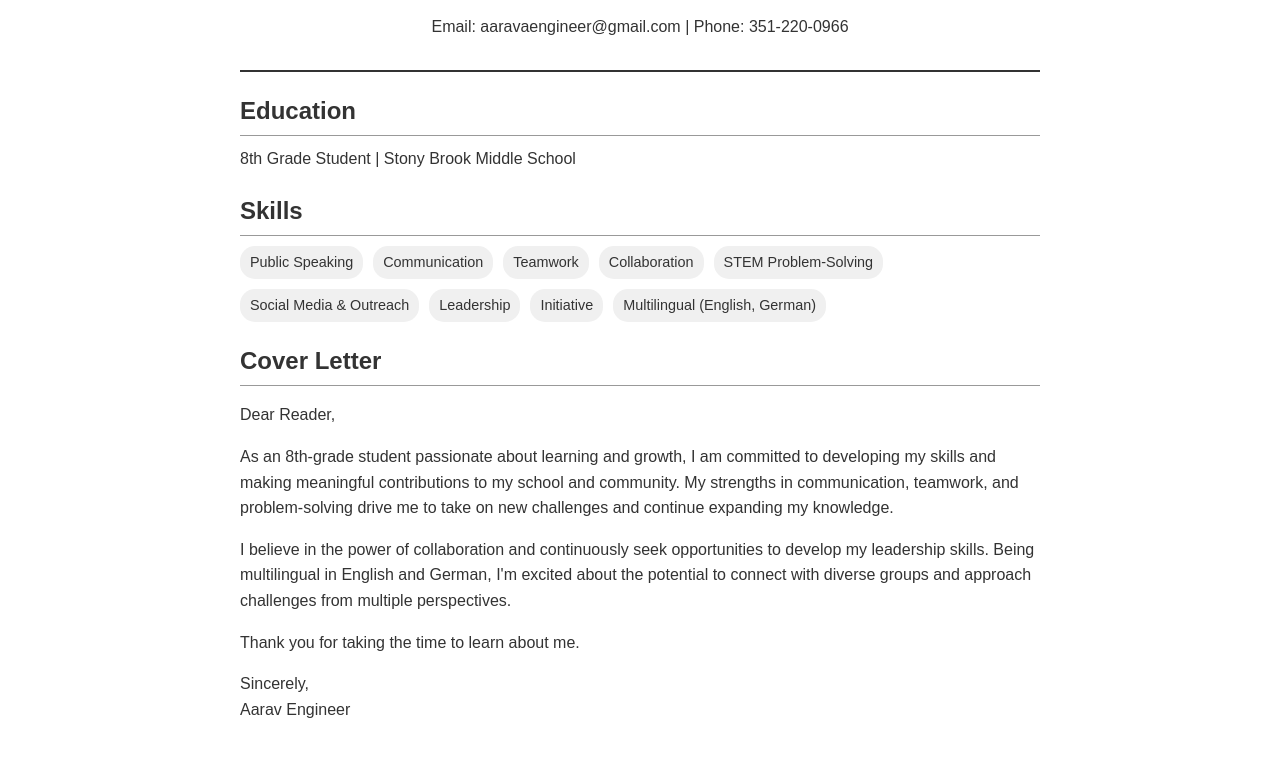
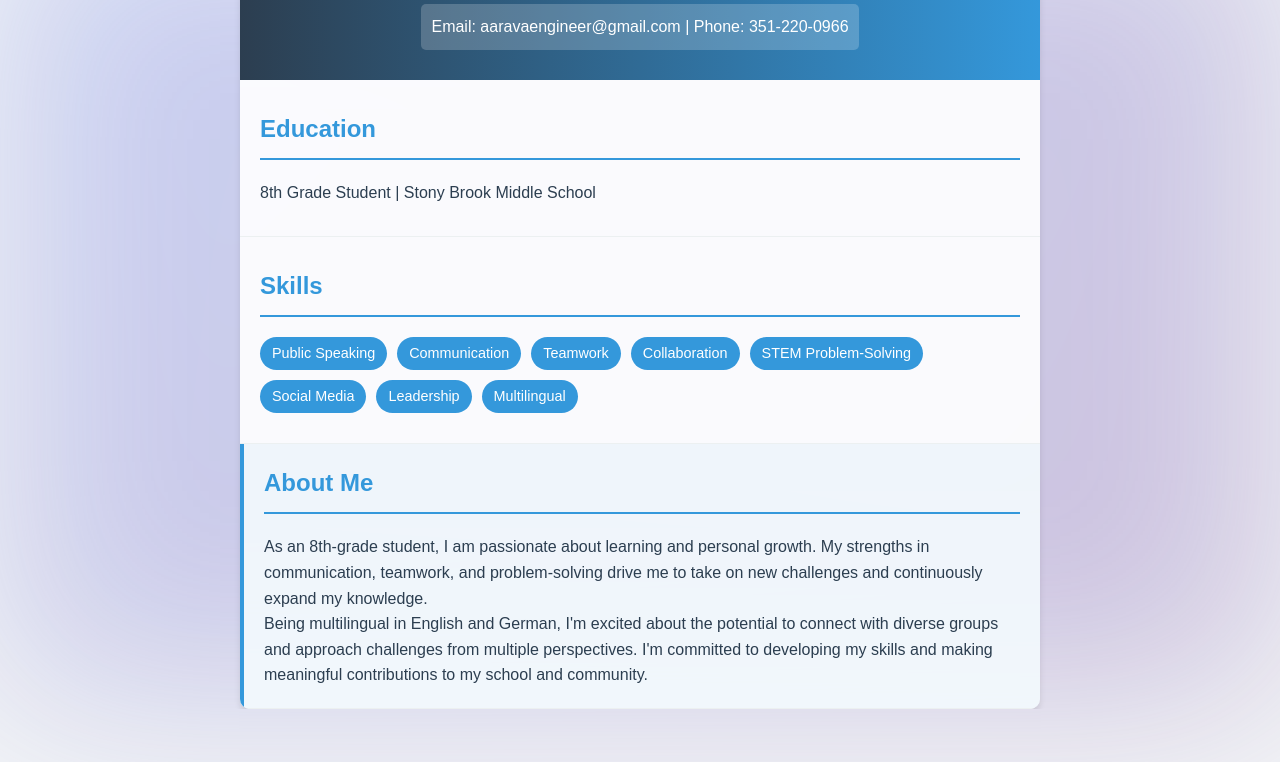
Before and after one commit to adotengineer/adotengineer.github.io, a plain HTML site: page index.html in a window 1280 px wide. Shown: the part 100-862 px from the top of the page. After the commit the page ends 809 px from the top, so only its background shows below. Drawn offline with Linux system fonts and the light colour scheme.

Commit message:
Update index.html

```diff
--- a/index.html
+++ b/index.html
@@ -3,52 +3,119 @@
 <head>
     <meta charset="UTF-8">
     <meta name="viewport" content="width=device-width, initial-scale=1.0">
-    <title>Aarav Engineer - Student Resume</title>
+    <title>Aarav Engineer - Student Portfolio</title>
     <style>
+        :root {
+            --primary-color: #2c3e50;
+            --accent-color: #3498db;
+            --background-color: #f4f6f7;
+            --text-color: #2c3e50;
+        }
+
+        * {
+            margin: 0;
+            padding: 0;
+            box-sizing: border-box;
+        }
+
         body {
-            font-family: Arial, sans-serif;
+            font-family: 'Arial', sans-serif;
             line-height: 1.6;
+            background-color: var(--background-color);
+            color: var(--text-color);
+        }
+
+        .container {
             max-width: 800px;
             margin: 0 auto;
-            padding: 20px;
-            color: #333;
+            background: rgba(255, 255, 255, 0.9);
+            box-shadow: 0 4px 6px rgba(0, 0, 0, 0.1);
+            border-radius: 10px;
+            overflow: hidden;
         }
+
+        .background-blur {
+            position: fixed;
+            top: 0;
+            left: 0;
+            width: 100%;
+            height: 100%;
+            background-image: linear-gradient(135deg, #667eea 0%, #764ba2 100%);
+            filter: blur(100px);
+            opacity: 0.3;
+            z-index: -1;
+        }
+
         .header {
+            background: linear-gradient(to right, var(--primary-color), var(--accent-color));
+            color: white;
             text-align: center;
-            border-bottom: 2px solid #333;
+            padding: 30px 20px;
+            position: relative;
+        }
+
+        .header h1 {
+            font-size: 2.5em;
+            margin-bottom: 10px;
+            letter-spacing: 1px;
+        }
+
+        .contact-info {
+            background: rgba(255, 255, 255, 0.2);
+            padding: 10px;
+            border-radius: 5px;
+            display: inline-block;
+        }
+
+        .section {
+            padding: 30px 20px;
+            border-bottom: 1px solid #ecf0f1;
+        }
+
+        .section-title {
+            color: var(--accent-color);
+            border-bottom: 2px solid var(--accent-color);
             padding-bottom: 10px;
+            margin-bottom: 20px;
+            font-size: 1.5em;
         }
-        .contact-info {
-            text-align: center;
-            margin-bottom: 20px;
-        }
-        .section {
-            margin-bottom: 20px;
-        }
-        .section-title {
-            border-bottom: 1px solid #999;
-            padding-bottom: 5px;
-            margin-bottom: 10px;
-        }
+
         .skills-list {
             display: flex;
             flex-wrap: wrap;
             gap: 10px;
         }
+
         .skill-tag {
-            background-color: #f0f0f0;
-            padding: 5px 10px;
-            border-radius: 15px;
+            background-color: var(--accent-color);
+            color: white;
+            padding: 5px 12px;
+            border-radius: 20px;
             font-size: 0.9em;
+            transition: transform 0.3s ease;
         }
-        @media print {
-            body {
-                font-size: 12px;
+
+        .skill-tag:hover {
+            transform: scale(1.05);
+        }
+
+        .cover-letter {
+            background-color: rgba(52, 152, 219, 0.05);
+            border-left: 4px solid var(--accent-color);
+            padding: 20px;
+        }
+
+        @media (max-width: 600px) {
+            .container {
+                width: 100%;
+                border-radius: 0;
             }
         }
     </style>
 </head>
 <body>
+    <div class="background-blur"></div>
+    <div class="container">
         <div class="header">
             <h1>Aarav Engineer</h1>
             <div class="contact-info">
@@ -58,9 +125,7 @@
 
         <div class="section">
             <h2 class="section-title">Education</h2>
-        <div class="education">
-            <div class="education-title">8th Grade Student | Stony Brook Middle School</div>
-        </div>
+            <p>8th Grade Student | Stony Brook Middle School</p>
         </div>
 
         <div class="section">
@@ -71,25 +136,18 @@
                 <div class="skill-tag">Teamwork</div>
                 <div class="skill-tag">Collaboration</div>
                 <div class="skill-tag">STEM Problem-Solving</div>
-            <div class="skill-tag">Social Media & Outreach</div>
+                <div class="skill-tag">Social Media</div>
                 <div class="skill-tag">Leadership</div>
-            <div class="skill-tag">Initiative</div>
-            <div class="skill-tag">Multilingual (English, German)</div>
+                <div class="skill-tag">Multilingual</div>
             </div>
         </div>
 
-    <div class="section">
-        <h2 class="section-title">Cover Letter</h2>
-        <p>Dear Reader,</p>
+        <div class="section cover-letter">
+            <h2 class="section-title">About Me</h2>
+            <p>As an 8th-grade student, I am passionate about learning and personal growth. My strengths in communication, teamwork, and problem-solving drive me to take on new challenges and continuously expand my knowledge.</p>
 
-        <p>As an 8th-grade student passionate about learning and growth, I am committed to developing my skills and making meaningful contributions to my school and community. My strengths in communication, teamwork, and problem-solving drive me to take on new challenges and continue expanding my knowledge.</p>
-
-        <p>I believe in the power of collaboration and continuously seek opportunities to develop my leadership skills. Being multilingual in English and German, I'm excited about the potential to connect with diverse groups and approach challenges from multiple perspectives.</p>
-
-        <p>Thank you for taking the time to learn about me.</p>
-
-        <p>Sincerely,<br>
-        Aarav Engineer</p>
+            <p>Being multilingual in English and German, I'm excited about the potential to connect with diverse groups and approach challenges from multiple perspectives. I'm committed to developing my skills and making meaningful contributions to my school and community.</p>
+        </div>
     </div>
 </body>
 </html>
```
Lines whose indentation alone changed are shown as unchanged.
